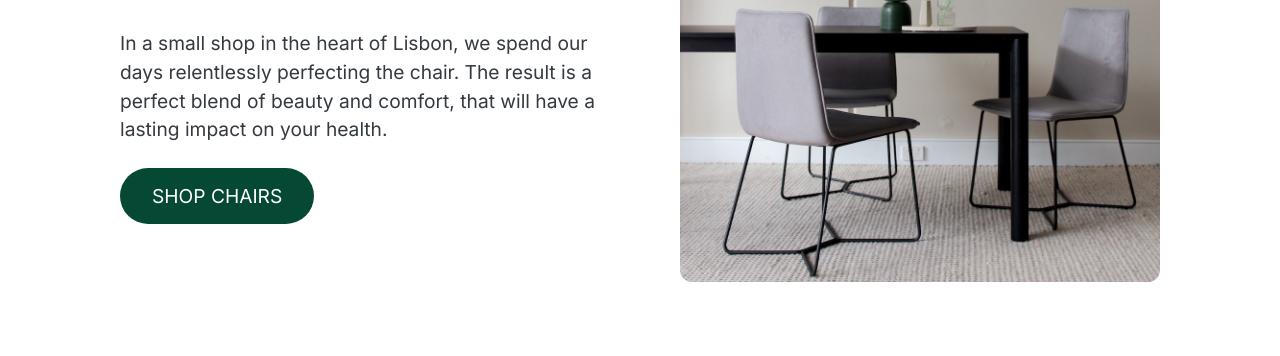
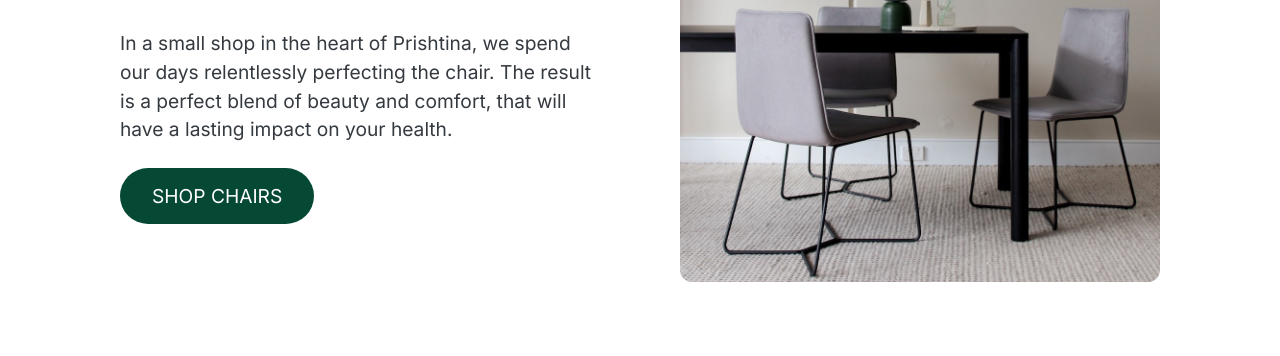
Before and after one commit to jetonjashanica/Prishtina-Chair-Shop, a plain HTML site: page index.html in a window 1280 px wide. Shown: the part 278-634 px from the top of the page. Drawn offline with Linux system fonts and the light colour scheme.

Commit message:
Update index.html

```diff
--- a/index.html
+++ b/index.html
@@ -18,7 +18,7 @@
       <div class="header-text-box">
         <h1>We design and build better chairs, for a better life</h1>
         <p class="header-text">
-          In a small shop in the heart of Lisbon, we spend our days
+          In a small shop in the heart of Prishtina, we spend our days
           relentlessly perfecting the chair. The result is a perfect blend of
           beauty and comfort, that will have a lasting impact on your health.
         </p>
```
